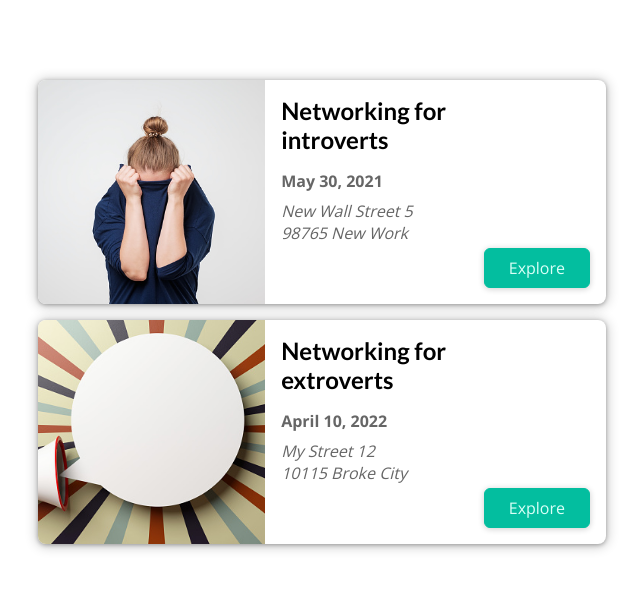
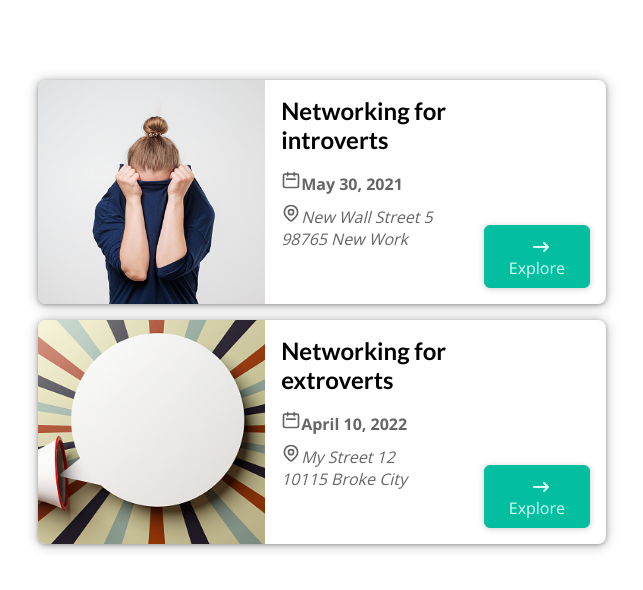
Before and after one commit to houzyk/pr-next-routing, a Next.js app: page / in a window 1280 px wide. Shown: the top 590 px of the page, without its empty margins (338-981 px from the left). Built offline with nearby package versions, Linux system fonts and the light colour scheme.

Commit message:
ADD icon components + css

```diff
--- a/components/events/event-list-item.component.js
+++ b/components/events/event-list-item.component.js
@@ -1,8 +1,9 @@
-// next
-import Link from "next/link";
-
 // components
 import Button from "../ui/button.component";
+// icon components
+import DateIcon from "../icons/date-icon";
+import AddressIcon from "../icons/address-icon";
+import ArrowRightIcon from "../icons/arrow-right-icon";
 
 // css
 import styles from './event-list-item.styles.module.css'
@@ -28,11 +29,13 @@
           </h2>
           <div className={styles.date}>
             <time>
+              <DateIcon />
               {displayDate}
             </time>
           </div>
           <div className={styles.address}>
             <address>
+              <AddressIcon />
               {displayAddress}
             </address>
           </div>
@@ -40,6 +43,9 @@
       </div>
       <div className={styles.actions}>
         <Button link={`/events/${id}`}>
+          <span className={styles.icon}>
+            <ArrowRightIcon />
+          </span>
           Explore
         </Button>
       </div>
--- /dev/null
+++ b/components/icons/address-icon.js
@@ -0,0 +1,25 @@
+function AddressIcon() {
+  return (
+    <svg
+      xmlns='http://www.w3.org/2000/svg'
+      fill='none'
+      viewBox='0 0 24 24'
+      stroke='currentColor'
+    >
+      <path
+        strokeLinecap='round'
+        strokeLinejoin='round'
+        strokeWidth={2}
+        d='M17.657 16.657L13.414 20.9a1.998 1.998 0 01-2.827 0l-4.244-4.243a8 8 0 1111.314 0z'
+      />
+      <path
+        strokeLinecap='round'
+        strokeLinejoin='round'
+        strokeWidth={2}
+        d='M15 11a3 3 0 11-6 0 3 3 0 016 0z'
+      />
+    </svg>
+  );
+}
+
+export default AddressIcon;
--- /dev/null
+++ b/components/icons/arrow-right-icon.js
@@ -0,0 +1,17 @@
+function ArrowRightIcon() {
+  return (
+    <svg
+      xmlns='http://www.w3.org/2000/svg'
+      viewBox='0 0 20 20'
+      fill='currentColor'
+    >
+      <path
+        fillRule='evenodd'
+        d='M12.293 5.293a1 1 0 011.414 0l4 4a1 1 0 010 1.414l-4 4a1 1 0 01-1.414-1.414L14.586 11H3a1 1 0 110-2h11.586l-2.293-2.293a1 1 0 010-1.414z'
+        clipRule='evenodd'
+      />
+    </svg>
+  );
+}
+
+export default ArrowRightIcon;
--- /dev/null
+++ b/components/icons/date-icon.js
@@ -0,0 +1,19 @@
+function DateIcon() {
+  return (
+    <svg
+      xmlns='http://www.w3.org/2000/svg'
+      fill='none'
+      viewBox='0 0 24 24'
+      stroke='currentColor'
+    >
+      <path
+        strokeLinecap='round'
+        strokeLinejoin='round'
+        strokeWidth={2}
+        d='M8 7V3m8 4V3m-9 8h10M5 21h14a2 2 0 002-2V7a2 2 0 00-2-2H5a2 2 0 00-2 2v12a2 2 0 002 2z'
+      />
+    </svg>
+  );
+}
+
+export default DateIcon;
```
